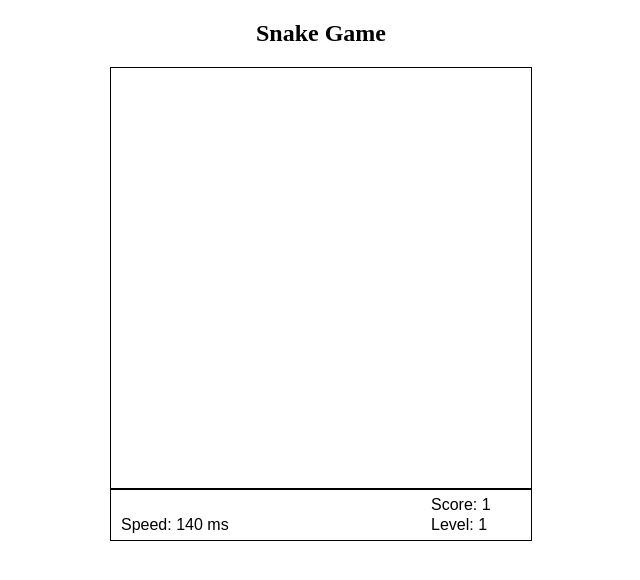
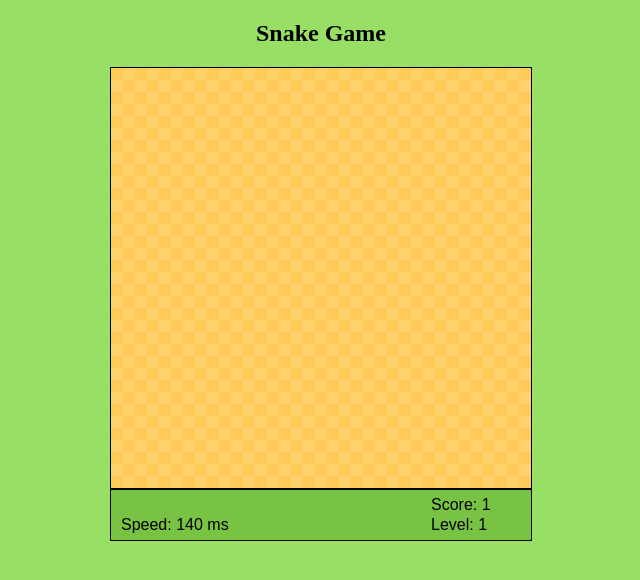
Before and after one commit to rikzanfernanda/snake-game, a plain HTML site: page snake-game/index.html in a window 1280 px wide. Shown: the whole page, without its empty margins (319-959 px from the left). Drawn offline with Linux system fonts and the light colour scheme.

Commit message:
chore: add color

```diff
--- a/snake-game/index.html
+++ b/snake-game/index.html
@@ -6,6 +6,9 @@
     <meta name="viewport" content="width=device-width, initial-scale=1.0">
     <title>Snake Game | SE-FE7-KELOMPOK 3</title>
     <style>
+        body{
+            background-color: #98e065;
+        }
         #snakeBoard{
             display: block;
             margin: auto;
--- a/snake-game/script.js
+++ b/snake-game/script.js
@@ -76,6 +76,11 @@ function drawScore() {
     let scoreCtx = scoreCanvas.getContext("2d");
 
     scoreCtx.clearRect(0, 0, CANVAS_SIZE, 50);
+
+    scoreCtx.fillStyle = '#78c244';
+    scoreCtx.fillRect(0, 0, CANVAS_SIZE, 50);
+
+    scoreCtx.fillStyle = '#000000';
     scoreCtx.font = "16px Arial";
     scoreCtx.fillText("Score: " + snake1.score, 320, 20);
     scoreCtx.fillText("Level: " + snake1.level, 320, 40);
@@ -135,11 +140,31 @@ function draw() {
     setInterval(function() {
         ctx.clearRect(0, 0, CANVAS_SIZE, CANVAS_SIZE);
 
+        for (let i = 0; i < WIDTH; i++) {
+            for (let j = 0; j < WIDTH; j++) {
+                if (i % 2 == 0) {
+                    if (j % 2 == 0) {
+                        ctx.fillStyle = '#ffca57';
+                    } else {
+                        ctx.fillStyle = '#ffd16b';
+                    }
+                } else {
+                    if (j % 2 == 0) {
+                        ctx.fillStyle = '#ffd16b';
+                    } else {
+                        ctx.fillStyle = '#ffca57';
+                    }
+                }
+                ctx.fillRect(i*CELL_SIZE, j*CELL_SIZE, CELL_SIZE, CELL_SIZE);
+            }
+        }
+
         drawHead(ctx, snake1);
         for (let i = 1; i < snake1.body.length; i++) {
             drawBody(ctx, snake1.body[i].x, snake1.body[i].y);
         }
 
+        ctx.fillStyle = '#000000';
         if (snake1.level == 2) {
             ctx.fillRect(4*CELL_SIZE, 10*CELL_SIZE, 26*CELL_SIZE, CELL_SIZE);
         } else if (snake1.level == 3) {
@@ -160,7 +185,7 @@ function draw() {
     }, REDRAW_INTERVAL);
 
     setInterval(function() {
-        ctx.clearRect(0, 0, CELL_SIZE, CELL_SIZE);
+        // ctx.clearRect(0, 0, CELL_SIZE, CELL_SIZE);
 
         if (isPrima(snake1.score)) {
             drawLove(ctx, love);
```
